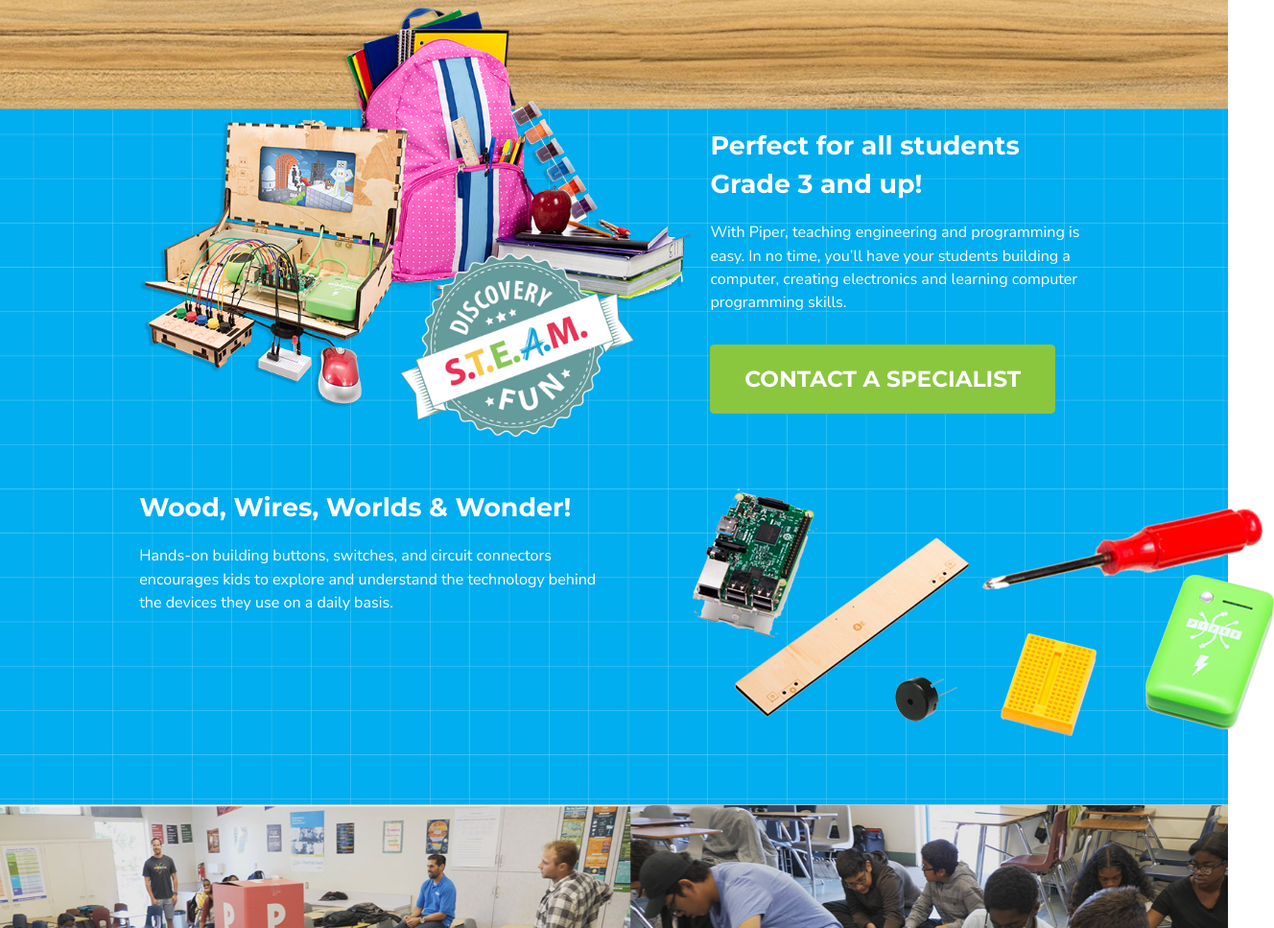
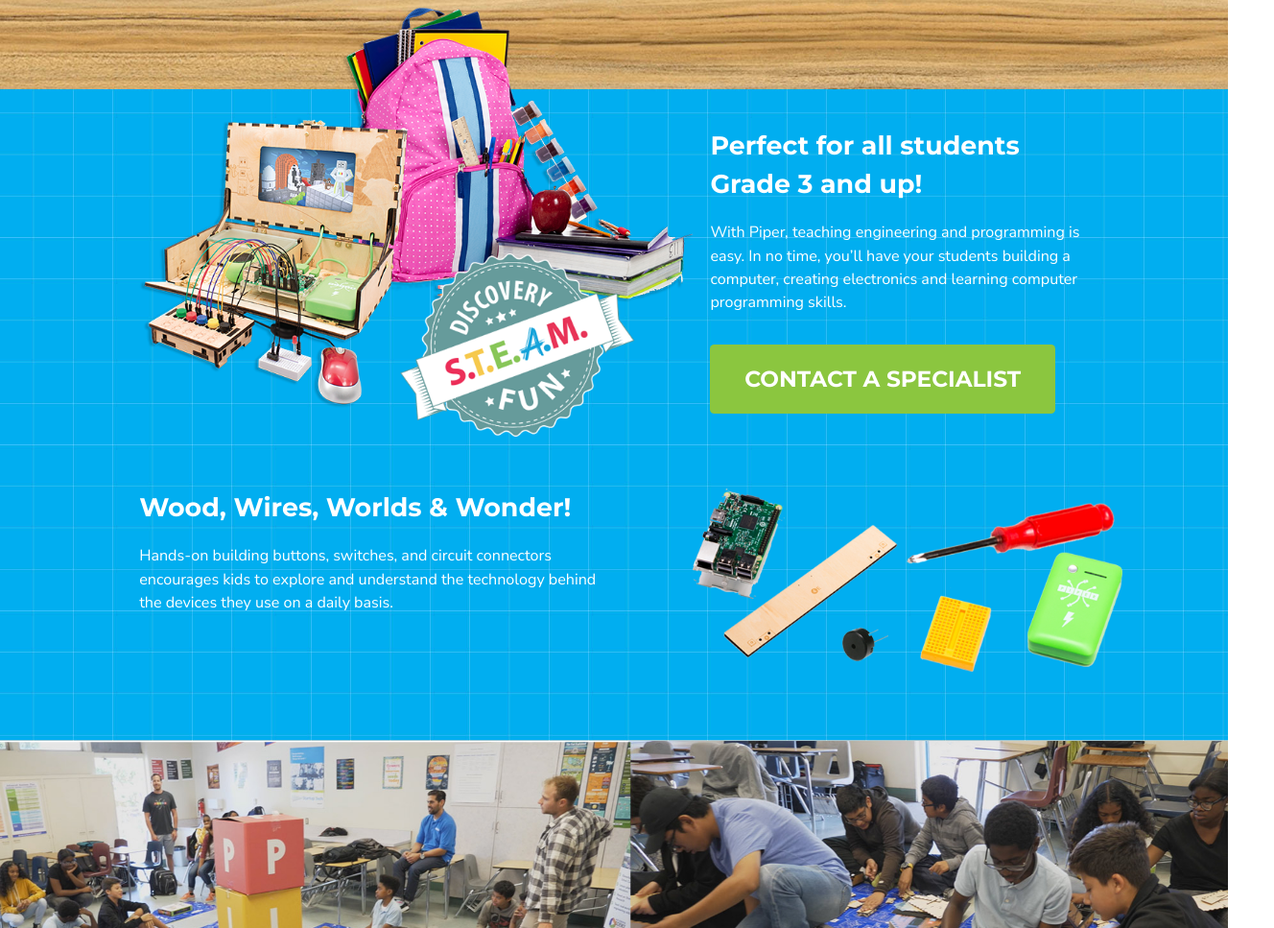
Before and after one commit to nelsonr462/piper-test-frontend, a website: page index.html in a window 1280 px wide. Shown: the part 261-1228 px from the top of the page at 96% size, 1328 px wide, since content can reach past the window. Drawn offline with nearby package versions, Linux system fonts and the light colour scheme.

Commit message:
fix section-1 subsection-2 image max-width

```diff
--- a/css/style.css
+++ b/css/style.css
@@ -101,6 +101,7 @@ html {
 }
 
 .section-1 .subsection-image.image-2 img {
+  max-width: 25rem;
   float: left;
 }
 
```
